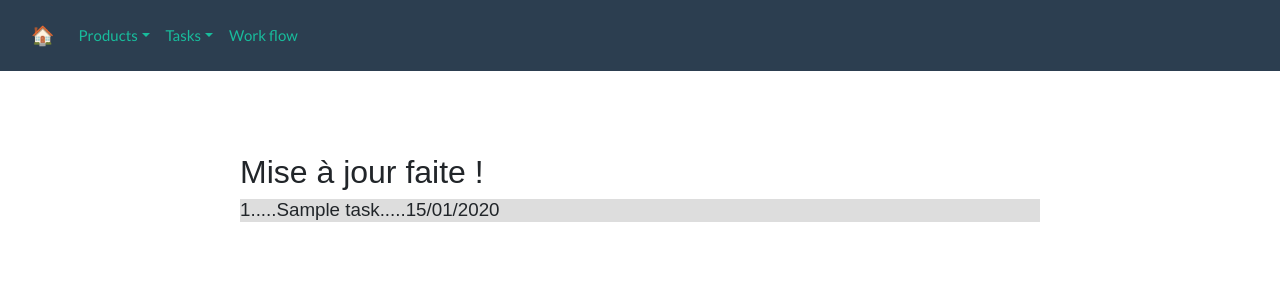
After one commit to tamim2014/insight-symfony5, a Symfony app: template templates/task/confirmUpdateTask.html.twig in a window 1280 px wide. The commit adds this page. Shown: the top 300 px of the page. Run offline with Twig, Linux system fonts and the light colour scheme; the template is opened without the code that fills it: most values are stand-ins (such as "Sample title", 1, 10 or a date in 2020); some libraries are stand-ins or nearby versions.

Commit message:
Task: mise à jour par l'url(sans formulaire)

```diff
--- a/templates/base.html.twig
+++ b/templates/base.html.twig
@@ -50,6 +50,8 @@
                                 {# <div class="dropdown-divider"></div> #}
                                 {# <a class="dropdown-item" href="#">&emsp;Remove task</a> #}
                                 <a class="dropdown-item" href="{{path('create_product')}}">&emsp;Add Product </a>
+                                {# <a class="dropdown-item" href="{{path('product_edit')}}">Edit task </a> #}
+                                 <!-- i fo mettre un formulaire de mise à jour au dessus de la table dans l'interface -->
                                 <a class="dropdown-item" href="{{path('edit_interface')}}">&emsp;Edit product </a>
                                 <div class="dropdown-divider"></div>
                                 <a class="dropdown-item" href="#">&emsp;Remove product</a>
@@ -63,7 +65,9 @@
                                 <a class="dropdown-item" href="#">&emsp;Par catégorie </a>
                                 <a class="dropdown-item" href="#"><b>Accès en écriture</b></a>
                                 <a class="dropdown-item" href="{{path('app_task')}}">&emsp;Add task </a>
-                                {# <a class="dropdown-item" href="{{path('product_edit')}}">Edit task </a> #}
+
+                                {# <a class="dropdown-item" href="{{path('task_edit')}}">&emsp;Edit task </a> #}
+                                <!-- i fo construire une interface comme dans produit -->
                                 <a class="dropdown-item" href="#">&emsp;Edit task </a>
                                 <div class="dropdown-divider"></div>
                                 <a class="dropdown-item" href="#">&emsp;Remove task</a>
--- /dev/null
+++ b/templates/task/confirmUpdateTask.html.twig
@@ -0,0 +1,24 @@
+{%  extends 'base.html.twig' %}
+
+{% block body %}
+	<style>
+		.example-wrapper {
+			margin: 5em auto;
+			max-width: 800px;
+			width: 95%;
+			font: 1.1em sans-serif;
+		}
+	    h5:nth-child(even) { background-color: #dddddd; }
+	</style>
+
+	<div class="example-wrapper">
+       <h3> Mise à jour faite ! </h3>
+		{#  {{maDate|date('d/m/Y')}} converti la date en français - c ça un bon filtre ! #}
+		{% for tache in taches %}
+            <h5>
+				<span> {{ tache.id }}.....{{ tache.task }}.....{{ tache.dueDate|date('d/m/Y') }}</span>
+				<span></span>
+			</h5>
+		{% endfor %}
+    </div>
+{% endblock %}
```
Also changed, not shown: src/Controller/TaskController.php (+40 -0 lines), templates/task/task_update.html.twig (added, +17 -0 lines).
